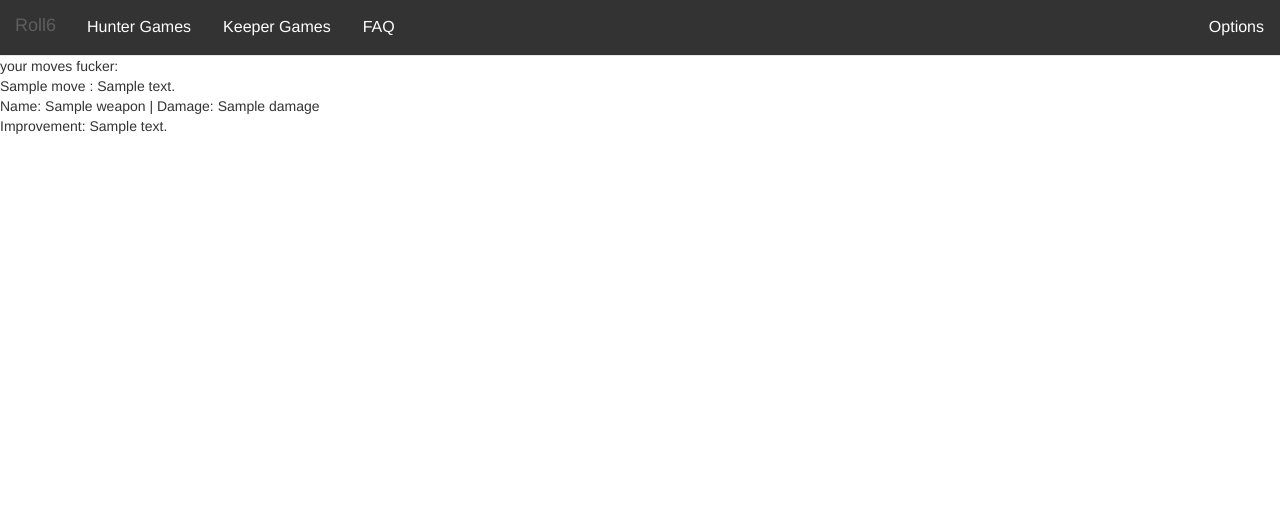
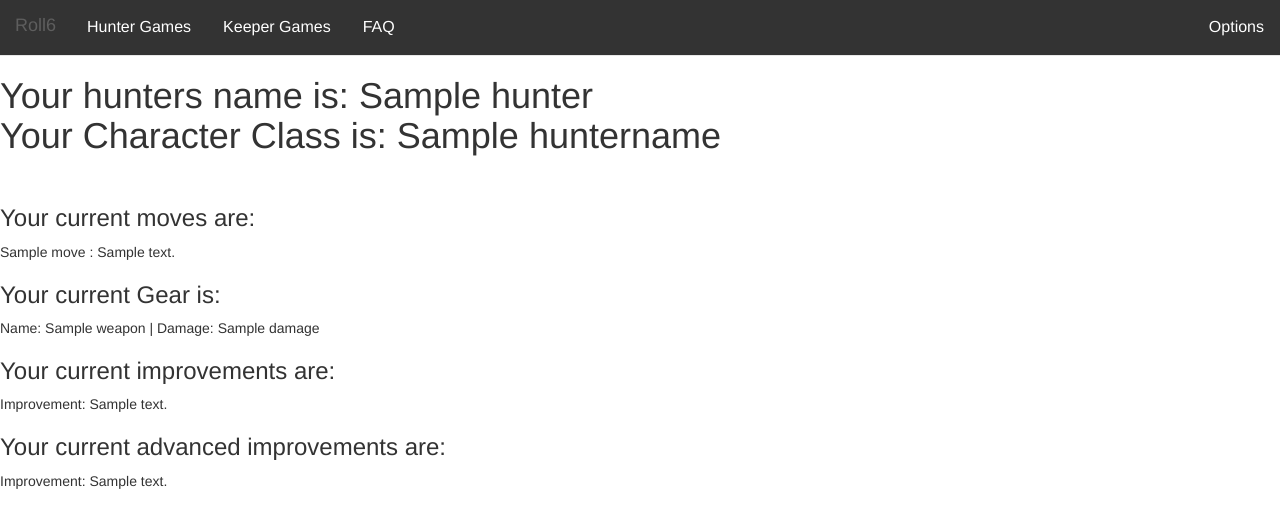
Before and after one commit to cdman678/Roll6, a Django app: template Roll6/apps/game/templates/game/hunter.html in a window 1280 px wide. Shown: the top 528 px of the page. Run offline with Django 3.2, Linux system fonts and the light colour scheme; the template is opened without the code that fills it: most values are stand-ins (such as "Sample title", 1, 10 or a date in 2020); some libraries are stand-ins or nearby versions.

Commit message:
add import

```diff
--- a/Roll6/apps/game/logic/game_management.py
+++ b/Roll6/apps/game/logic/game_management.py
@@ -1,6 +1,5 @@
 import random
 from Roll6.apps.game.logic.parsing import string_to_list
-import re
 
 from django.db.models import Q
 
--- a/Roll6/apps/game/logic/parsing.py
+++ b/Roll6/apps/game/logic/parsing.py
@@ -1,3 +1,5 @@
+import re
+
 def fix_id(old_id):
     new_id = re.findall("\d[0-9]*", old_id)
     return new_id
--- a/Roll6/apps/game/templates/game/hunter.html
+++ b/Roll6/apps/game/templates/game/hunter.html
@@ -1,17 +1,24 @@
 {% extends "base/base.html" %}
 
 {% block content %}
-    your moves fucker: <br>
+    <h1>Your hunters name is: {{ hunter.char_name }} <br> Your Character Class is: {{ huntername }}</h1><br>
+    <h3>Your current moves are:</h3>
     {% for move in moves  %}
         <div> {{move.move_name}} : {{ move.description }}</div>
     {% endfor %}
-
+    <h3>Your current Gear is:</h3>
     {% for weapon in weapons %}
         <div>Name: {{ weapon.weapon_name }} | Damage: {{ weapon.damage }}</div>
     {% endfor %}
 
+    <h3>Your current improvements are:</h3>
     {% for improvement in improvements %}
         <div> Improvement: {{ improvement.text_improvement }}</div>
     {% endfor %}
 
+    <h3>Your current advanced improvements are:</h3>
+    {% for improvement in advimprovements %}
+        <div> Improvement: {{ improvement.text_improvement }}</div>
+    {% endfor %}
+
 {% endblock %}
--- a/Roll6/apps/game/views.py
+++ b/Roll6/apps/game/views.py
@@ -61,8 +61,10 @@ def game(request, gameid, hunter):
     else:
         if hunter in get_char_classes_list():
             hunterobj = get_hunter_info(gameid, hunter)
+            huntername = "The "+ hunter[0:1].upper() + hunter[1:]
             moves, weapons, improvements, advimprovements = generate_hunter_data(gameid, hunter)
             return render(request, 'game/hunter.html', {'gameID': gameid,
+                                                        'huntername': huntername,
                                                         'hunter': hunterobj,
                                                         'moves': moves,
                                                         'weapons': weapons,
```
Also changed, not shown: Roll6/apps/game/models.py (+4 -4 lines).
